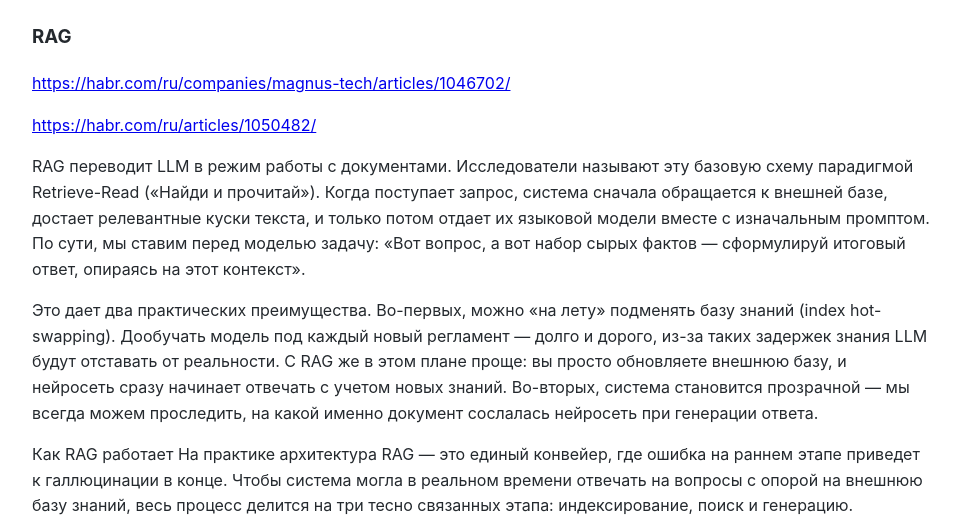
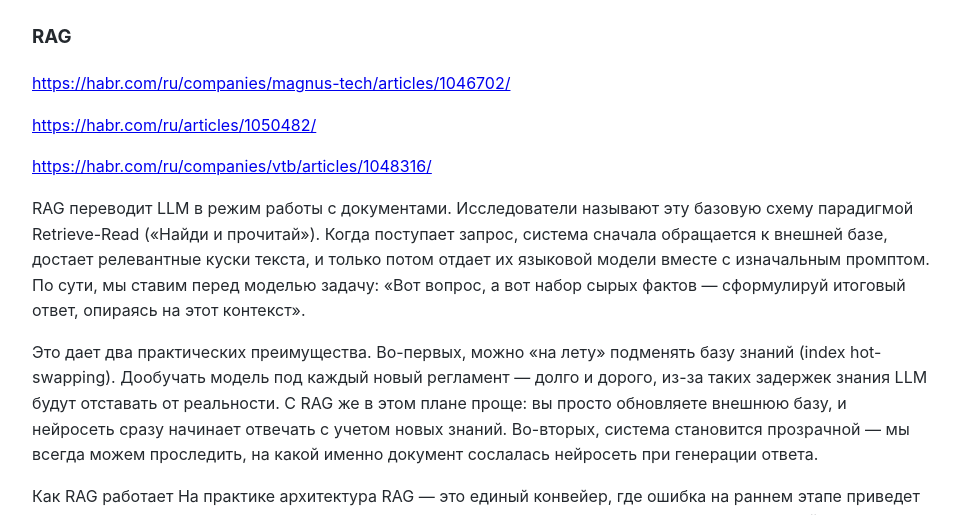
Before and after one commit to Michael-Lubinsky/michael-lubinsky.github.com, a Jekyll site: the page built from ml/llm.md, in a window 1280 px wide and 900 px high, scrolled down 5522 px, cut to the strip 104-619 px from the top of the window. Shown: the whole strip, without its empty margins (158-1118 px from the left). Built offline with Jekyll 4.4.1, drawn with Linux system fonts in a browser that asks for light colours; our own code applies the rules of GitHub Pages for plain Markdown files.

Commit message:
Update llm.md

```diff
--- a/ml/llm.md
+++ b/ml/llm.md
@@ -189,6 +189,8 @@ MIT Лекция 8 Большие языковые модели (LLM) от Liqui
 
 <https://habr.com/ru/articles/1050482/>
 
+<https://habr.com/ru/companies/vtb/articles/1048316/>
+
 RAG переводит LLM в режим работы с документами. Исследователи называют эту базовую схему парадигмой Retrieve-Read («Найди и прочитай»). Когда поступает запрос, система сначала обращается к внешней базе, достает релевантные куски текста, и только потом отдает их языковой модели вместе с изначальным промптом. По сути, мы ставим перед моделью задачу: «Вот вопрос, а вот набор сырых фактов — сформулируй итоговый ответ, опираясь на этот контекст».
 
 Это дает два практических преимущества. Во-первых, можно «на лету» подменять базу знаний (index hot-swapping). Дообучать модель под каждый новый регламент — долго и дорого, из-за таких задержек знания LLM будут отставать от реальности. С RAG же в этом плане проще: вы просто обновляете внешнюю базу, и нейросеть сразу начинает отвечать с учетом новых знаний. Во-вторых, система становится прозрачной — мы всегда можем проследить, на какой именно документ сослалась нейросеть при генерации ответа.
```
